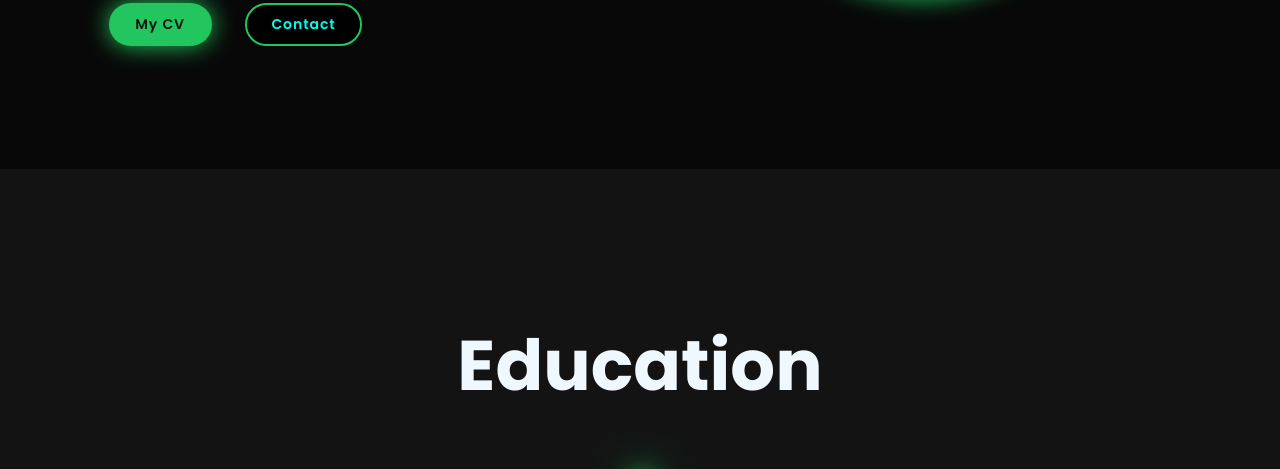
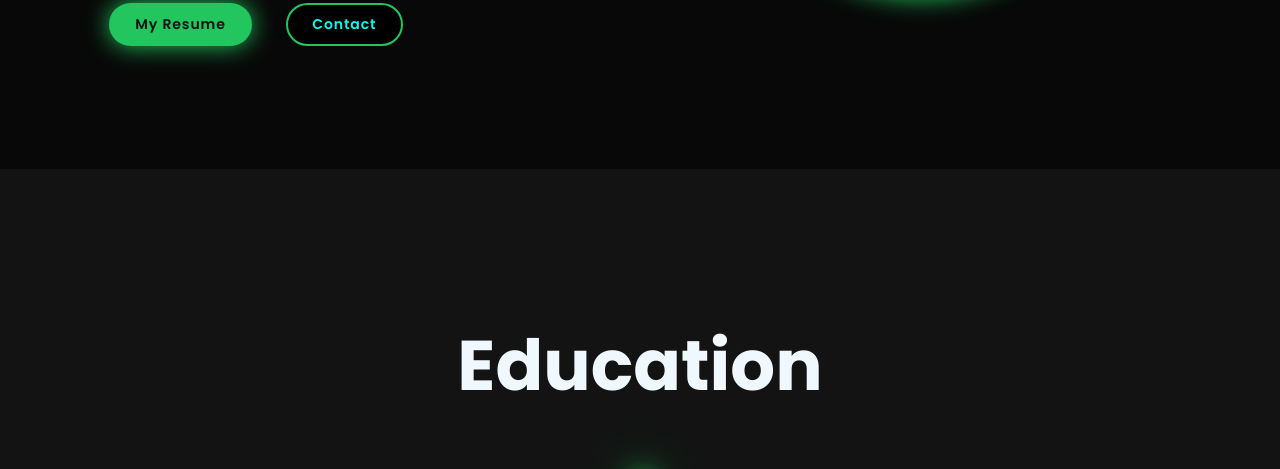
Before and after one commit to denis7071/My-Portfolio, a plain HTML site: page index.html in a window 1280 px wide. Shown: the part 631-1100 px from the top of the page. Drawn offline with nearby package versions, Linux system fonts and the light colour scheme; files whose address does not match are found by name; a web font is replaced by a local one.

Commit message:
Update index.html
updated the link to my resume

```diff
--- a/index.html
+++ b/index.html
@@ -23,7 +23,7 @@
                <li><a href="#interests">Interests</a></li>
                <li><a href="#projects">Projects</a></li>
                <li><a href="#contact">Contact</a></li>
-               <li><a href="#">My Resume</a></li>
+               <li><a href="https://drive.google.com/file/d/1x3Oi8ulJvh8hZEOzSadobIfBRUmNDVE-/view?usp=drive_link">My Resume</a></li>
             </ul>
             <!-- displayed on large screens -->
             <ul>
@@ -53,7 +53,7 @@
                 <a href="https://t.me/denoe001"target="_blank"><i class='bx bxl-telegram'></i></a>
             </div>
             <div class="btn-group">
-                <a href="#" class="btn" style="position: relative; left: -20px;">My CV</a>
+                <a href="https://drive.google.com/file/d/1x3Oi8ulJvh8hZEOzSadobIfBRUmNDVE-/view?usp=drive_link" class="btn" style="position: relative; left: -20px;">My Resume</a>
                 <a href="#contact" class="btn">Contact</a>
             </div> <br><br>
         </div>
@@ -295,7 +295,7 @@
                 <li>
                     <a href="#skills">Skills</a>
                 </li>
-                <li><a href="#" style="color: aqua;">My Resume</a></li>
+                <li><a href="https://drive.google.com/file/d/1x3Oi8ulJvh8hZEOzSadobIfBRUmNDVE-/view?usp=drive_link" style="color: aqua;">My Resume</a></li>
             </ul>
             <p class="copyright">
                 &copy; Dennis Mwangi | All rights reserved.
```
